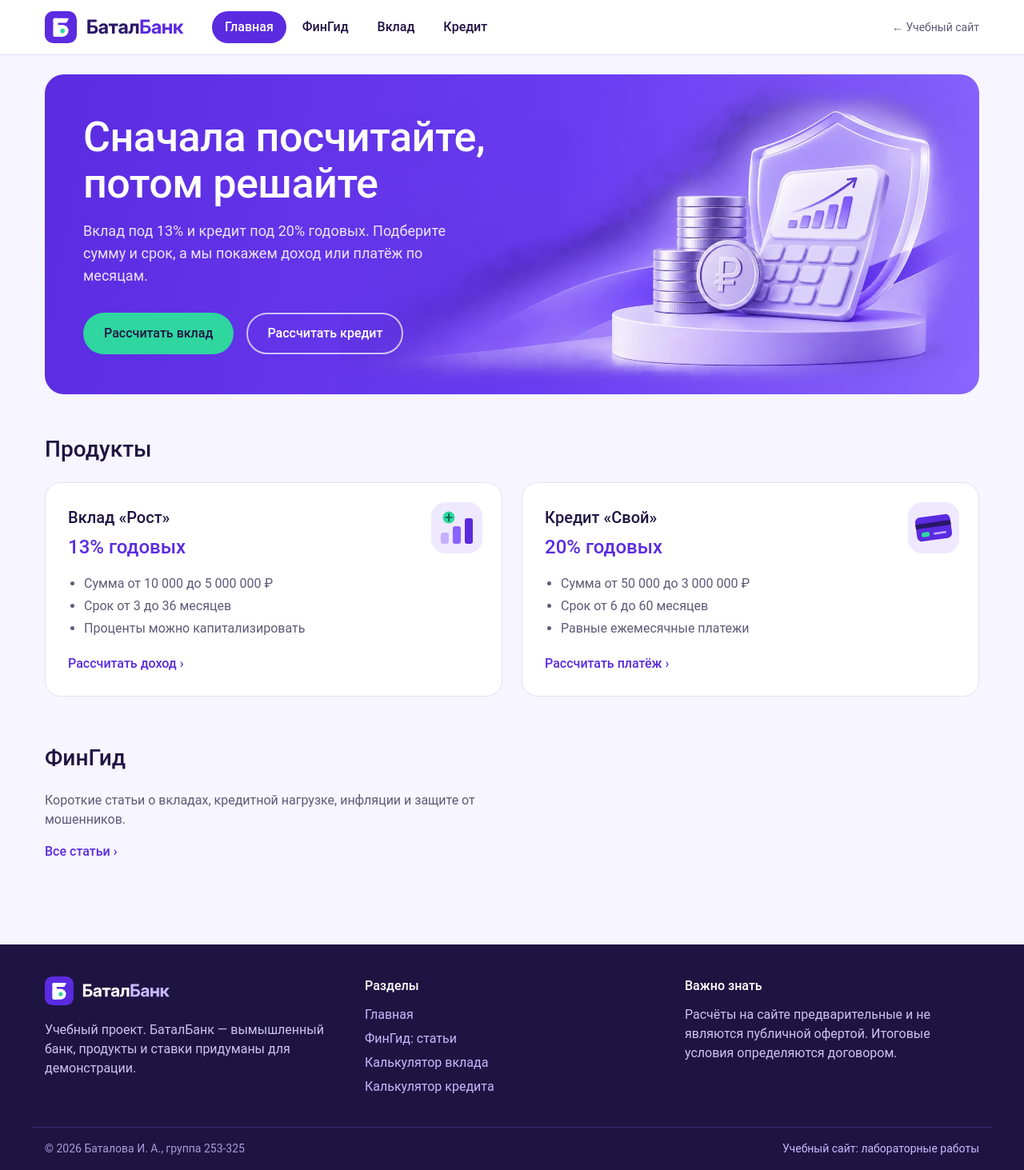
After one commit to innabatalova/server-dev-course-project, a Laravel app: page /bank in a window 1280 px wide. The commit adds this page. Shown: the whole page at 80% size. Run offline with Laravel 12, Linux system fonts and the light colour scheme; style sheets or scripts are compiled from the project's sources.

Commit message:
feat: add BatalBank layout, logo, theme and home page

```diff
--- /dev/null
+++ b/config/bank.php
@@ -0,0 +1,25 @@
+<?php
+
+// Параметры гипотетических продуктов БаталБанка.
+// Один источник правды: из этого файла берут значения и страницы, и калькуляторы.
+return [
+    'name' => 'БаталБанк',
+
+    'deposit' => [
+        'name' => 'Вклад «Рост»',
+        'rate' => 13,            // % годовых
+        'min_amount' => 10000,
+        'max_amount' => 5000000,
+        'min_term' => 3,         // месяцев
+        'max_term' => 36,
+    ],
+
+    'credit' => [
+        'name' => 'Кредит «Свой»',
+        'rate' => 20,            // % годовых
+        'min_amount' => 50000,
+        'max_amount' => 3000000,
+        'min_term' => 6,         // месяцев
+        'max_term' => 60,
+    ],
+];
--- a/resources/css/app.css
+++ b/resources/css/app.css
@@ -1,5 +1,7 @@
 @import '@fontsource/roboto/400.css';
 @import '@fontsource/roboto/500.css';
+
+@import './bank.css';
 
 /* ---------- Токены в духе Material UI ---------- */
 :root {
--- /dev/null
+++ b/resources/css/bank.css
@@ -0,0 +1,176 @@
+/* ============ БаталБанк: курсовой проект ============
+   Тема включается классом .bank на <body> и переопределяет цвета основного сайта. */
+
+.bank {
+    --primary: #5b2be0;
+    --primary-light: #8b63ff;
+    --primary-dark: #4318b8;
+    --accent: #2fd6a0;
+    --accent-dark: #1fb888;
+    --accent-ink: #0b6b4d;
+    --text: #1e1442;
+    --text-secondary: #5e5a78;
+    --bg: #f7f5ff;
+    --paper: #ffffff;
+    --divider: #e4def7;
+    --border: #c9c0e6;
+    --danger: #c62828;
+    --success: #1b7f5c;
+}
+
+.bank a { color: var(--primary); }
+.bank main { flex: 1; }
+.bank :focus-visible { outline: 3px solid var(--primary-light); outline-offset: 2px; }
+
+.skip-link {
+    position: absolute;
+    left: 1rem;
+    top: -4rem;
+    padding: 0.5rem 1rem;
+    background: var(--paper);
+    border-radius: var(--radius);
+    z-index: 200;
+}
+.skip-link:focus { top: 1rem; }
+
+/* ---------- Шапка ---------- */
+.bank-header {
+    position: sticky;
+    top: 0;
+    z-index: 100;
+    background: var(--paper);
+    border-bottom: 1px solid var(--divider);
+}
+.bank .bank-header-row {
+    display: flex;
+    align-items: center;
+    gap: 2rem;
+    min-height: 4.25rem;
+    flex-wrap: wrap;
+    padding-top: 0.5rem;
+    padding-bottom: 0.5rem;
+}
+.bank-logo { display: inline-flex; line-height: 0; }
+.bank-logo img { height: 2.5rem; width: auto; }
+.bank-nav { display: flex; gap: 0.25rem; flex-wrap: wrap; }
+.bank-nav a {
+    padding: 0.5rem 1rem;
+    border-radius: 999px;
+    color: var(--text);
+    font-weight: 500;
+    transition: background .15s, color .15s;
+}
+.bank-nav a:hover { background: #efe9ff; text-decoration: none; }
+.bank-nav a.active { background: var(--primary); color: #fff; }
+.bank-back { margin-left: auto; font-size: 0.875rem; color: var(--text-secondary) !important; }
+
+/* ---------- Кнопки и ссылки ---------- */
+.bank-btn {
+    display: inline-block;
+    padding: 0.75rem 1.5rem;
+    border: 2px solid transparent;
+    border-radius: 999px;
+    font: inherit;
+    font-weight: 500;
+    cursor: pointer;
+    transition: background .15s, border-color .15s, transform .15s;
+}
+.bank-btn:hover { text-decoration: none; transform: translateY(-1px); }
+.bank .bank-btn-primary { background: var(--primary); color: #fff; }
+.bank .bank-btn-primary:hover { background: var(--primary-dark); }
+.bank .bank-btn-accent { background: var(--accent); color: var(--text); }
+.bank .bank-btn-accent:hover { background: var(--accent-dark); }
+.bank .bank-btn-outline { border-color: rgba(255,255,255,.7); color: #fff; }
+.bank .bank-btn-outline:hover { background: rgba(255,255,255,.12); }
+.bank .bank-btn-outline-dark { border-color: var(--primary); color: var(--primary); }
+.bank .bank-btn-outline-dark:hover { background: #efe9ff; }
+.bank-link { font-weight: 500; }
+.bank-link::after { content: " ›"; }
+
+/* ---------- Главный экран ---------- */
+.bank .bank-hero-wrap { padding-top: 1.5rem; padding-bottom: 0; }
+.bank-hero {
+    display: flex;
+    align-items: center;
+    min-height: 25rem;
+    border-radius: 1.5rem;
+    color: #fff;
+    background:
+        var(--hero-image, none) right center / auto 100% no-repeat,
+        linear-gradient(100deg, #5b2be0 0%, #6a3cf0 55%, #8a66ff 100%);
+}
+.bank .bank-hero-inner { padding: 3rem; }
+.bank-hero h1 {
+    margin: 0 0 1rem;
+    max-width: 20ch;
+    font-size: clamp(2rem, 4.5vw, 3.25rem);
+    font-weight: 500;
+    line-height: 1.12;
+    letter-spacing: -0.01em;
+}
+.bank-lead { max-width: 30rem; margin: 0 0 2rem; font-size: 1.125rem; line-height: 1.55; color: #ece5ff; }
+.bank-actions { display: flex; gap: 1rem; flex-wrap: wrap; }
+
+/* ---------- Секции ---------- */
+.bank .bank-section { padding-top: 3rem; padding-bottom: 0.5rem; }
+.bank-section h2 { margin: 0 0 1.25rem; font-size: 1.75rem; font-weight: 500; }
+.bank-section-text { max-width: 40rem; margin: 0 0 1rem; color: var(--text-secondary); }
+.bank main > .container:last-child { padding-bottom: 3.5rem; }
+
+.bank-products { display: grid; grid-template-columns: repeat(auto-fit, minmax(17rem, 1fr)); gap: 1.5rem; }
+.bank-product {
+    position: relative;
+    padding: 1.75rem;
+    background: var(--paper);
+    border: 1px solid var(--divider);
+    border-radius: 1.25rem;
+}
+.bank-product-icon { position: absolute; top: 1.5rem; right: 1.5rem; width: 4rem; height: 4rem; }
+.bank-product h3, .bank-rate { padding-right: 5rem; }
+.bank-product h3 { margin: 0 0 0.25rem; font-size: 1.25rem; font-weight: 500; }
+.bank-rate { margin: 0 0 1rem; font-size: 1.5rem; font-weight: 500; color: var(--primary); }
+.bank-product ul { margin: 0 0 1.25rem; padding-left: 1.25rem; color: var(--text-secondary); }
+.bank-product li { margin-bottom: 0.25rem; }
+
+/* ---------- Подвал ---------- */
+.bank-footer { margin-top: 3rem; background: #1e1442; color: #e9e1ff; }
+.bank .bank-footer-grid {
+    display: grid;
+    grid-template-columns: repeat(auto-fit, minmax(15rem, 1fr));
+    gap: 2rem;
+    padding-top: 2.5rem;
+    padding-bottom: 2rem;
+}
+.bank-footer h3 { margin: 0 0 0.75rem; font-size: 1rem; font-weight: 500; color: #fff; }
+.bank-footer p { margin: 0; color: #cdc2f0; }
+.bank-footer-note { margin-top: 0.75rem !important; max-width: 24rem; }
+.bank-footer ul { list-style: none; margin: 0; padding: 0; }
+.bank-footer li { margin-bottom: 0.375rem; }
+.bank .bank-footer a { color: #c9b8ff; }
+.bank .bank-footer-bottom {
+    display: flex;
+    justify-content: space-between;
+    flex-wrap: wrap;
+    gap: 0.5rem;
+    padding-top: 1rem;
+    padding-bottom: 1rem;
+    font-size: 0.875rem;
+    color: #a99bd6;
+    border-top: 1px solid #3a2a7a;
+}
+
+@media (max-width: 40em) {
+    .bank .bank-header-row { gap: 0.75rem; }
+    .bank-back { margin-left: 0; }
+    .bank-hero {
+        align-items: flex-start;
+        min-height: 0;
+        background-position: center bottom, 0 0;
+        background-size: 115% auto, auto;
+    }
+    .bank .bank-hero-inner { padding: 2rem 1.25rem 13rem; }
+}
+@media (prefers-reduced-motion: reduce) {
+    .bank-btn, .bank-nav a { transition: none; }
+    .bank-btn:hover { transform: none; }
+}
--- /dev/null
+++ b/resources/views/bank/home.blade.php
@@ -0,0 +1,53 @@
+@php
+    $deposit = config('bank.deposit');
+    $credit = config('bank.credit');
+    $money = fn ($n) => number_format($n, 0, ',', ' ');
+@endphp
+<x-bank-layout>
+    <section class="container bank-hero-wrap">
+        <div class="bank-hero" style="--hero-image: url('{{ asset('images/bank/hero.webp') }}')">
+            <div class="bank-hero-inner">
+                <h1>Сначала посчитайте, потом решайте</h1>
+                <p class="bank-lead">Вклад под {{ $deposit['rate'] }}% и кредит под {{ $credit['rate'] }}% годовых. Подберите сумму и срок, а мы покажем доход или платёж по месяцам.</p>
+                <div class="bank-actions">
+                    <a class="bank-btn bank-btn-accent" href="/bank/calculator/deposit">Рассчитать вклад</a>
+                    <a class="bank-btn bank-btn-outline" href="/bank/calculator/credit">Рассчитать кредит</a>
+                </div>
+            </div>
+        </div>
+    </section>
+
+    <section class="container bank-section">
+        <h2>Продукты</h2>
+        <div class="bank-products">
+            <article class="bank-product">
+                <img class="bank-product-icon" src="{{ asset('images/bank/icon-deposit.svg') }}" alt="">
+                <h3>{{ $deposit['name'] }}</h3>
+                <p class="bank-rate">{{ $deposit['rate'] }}% годовых</p>
+                <ul>
+                    <li>Сумма от {{ $money($deposit['min_amount']) }} до {{ $money($deposit['max_amount']) }} ₽</li>
+                    <li>Срок от {{ $deposit['min_term'] }} до {{ $deposit['max_term'] }} месяцев</li>
+                    <li>Проценты можно капитализировать</li>
+                </ul>
+                <a class="bank-link" href="/bank/calculator/deposit">Рассчитать доход</a>
+            </article>
+            <article class="bank-product">
+                <img class="bank-product-icon" src="{{ asset('images/bank/icon-credit.svg') }}" alt="">
+                <h3>{{ $credit['name'] }}</h3>
+                <p class="bank-rate">{{ $credit['rate'] }}% годовых</p>
+                <ul>
+                    <li>Сумма от {{ $money($credit['min_amount']) }} до {{ $money($credit['max_amount']) }} ₽</li>
+                    <li>Срок от {{ $credit['min_term'] }} до {{ $credit['max_term'] }} месяцев</li>
+                    <li>Равные ежемесячные платежи</li>
+                </ul>
+                <a class="bank-link" href="/bank/calculator/credit">Рассчитать платёж</a>
+            </article>
+        </div>
+    </section>
+
+    <section class="container bank-section">
+        <h2>ФинГид</h2>
+        <p class="bank-section-text">Короткие статьи о вкладах, кредитной нагрузке, инфляции и защите от мошенников.</p>
+        <a class="bank-link" href="/bank/articles">Все статьи</a>
+    </section>
+</x-bank-layout>
--- /dev/null
+++ b/resources/views/components/bank-footer.blade.php
@@ -0,0 +1,25 @@
+<footer class="bank-footer">
+    <div class="container bank-footer-grid">
+        <div>
+            <img src="{{ asset('images/bank/logo-light.svg') }}" alt="БаталБанк" height="36">
+            <p class="bank-footer-note">Учебный проект. БаталБанк — вымышленный банк, продукты и ставки придуманы для демонстрации.</p>
+        </div>
+        <div>
+            <h3>Разделы</h3>
+            <ul>
+                <li><a href="/bank">Главная</a></li>
+                <li><a href="/bank/articles">ФинГид: статьи</a></li>
+                <li><a href="/bank/calculator/deposit">Калькулятор вклада</a></li>
+                <li><a href="/bank/calculator/credit">Калькулятор кредита</a></li>
+            </ul>
+        </div>
+        <div>
+            <h3>Важно знать</h3>
+            <p>Расчёты на сайте предварительные и не являются публичной офертой. Итоговые условия определяются договором.</p>
+        </div>
+    </div>
+    <div class="container bank-footer-bottom">
+        <span>© {{ date('Y') }} Баталова И. А., группа 253-325</span>
+        <a href="/">Учебный сайт: лабораторные работы</a>
+    </div>
+</footer>
--- /dev/null
+++ b/resources/views/components/bank-header.blade.php
@@ -0,0 +1,14 @@
+<header class="bank-header">
+    <div class="container bank-header-row">
+        <a href="/bank" class="bank-logo">
+            <img src="{{ asset('images/bank/logo.svg') }}" alt="БаталБанк" height="40">
+        </a>
+        <nav class="bank-nav" aria-label="Основная навигация">
+            <a href="/bank" @class(['active' => request()->is('bank')])>Главная</a>
+            <a href="/bank/articles" @class(['active' => request()->is('bank/articles*')])>ФинГид</a>
+            <a href="/bank/calculator/deposit" @class(['active' => request()->is('bank/calculator/deposit*')])>Вклад</a>
+            <a href="/bank/calculator/credit" @class(['active' => request()->is('bank/calculator/credit*')])>Кредит</a>
+        </nav>
+        <a href="/" class="bank-back">← Учебный сайт</a>
+    </div>
+</header>
--- /dev/null
+++ b/resources/views/components/bank-layout.blade.php
@@ -0,0 +1,19 @@
+@props(['title' => null])
+<!DOCTYPE html>
+<html lang="ru">
+<head>
+    <meta charset="UTF-8">
+    <meta name="viewport" content="width=device-width, initial-scale=1">
+    <title>{{ $title ? $title . ' — БаталБанк' : 'БаталБанк' }}</title>
+    <link rel="icon" type="image/svg+xml" href="{{ asset('images/bank/logo-mark.svg') }}">
+    @vite('resources/css/app.css')
+</head>
+<body class="bank">
+    <a class="skip-link" href="#content">К содержимому</a>
+    <x-bank-header />
+    <main id="content">
+        {{ $slot }}
+    </main>
+    <x-bank-footer />
+</body>
+</html>
--- a/resources/views/home.blade.php
+++ b/resources/views/home.blade.php
@@ -4,9 +4,9 @@
             <h2>Лабораторные работы</h2>
             <p>Пять работ по Laravel</p>
         </a>
-        <a class="card" href="/course">
-            <h2>Курсовой проект</h2>
-            <p>Небольшой сайт на Laravel</p>
+        <a class="card" href="/bank">
+            <h2>Курсовой проект — БаталБанк</h2>
+            <p>Сайт банка: статьи, калькуляторы вклада и кредита</p>
         </a>
     </div>
 </x-layout>
--- a/routes/web.php
+++ b/routes/web.php
@@ -9,7 +9,6 @@ use App\Http\Controllers\ArticlesController;
 
 Route::view('/', 'home');
 Route::view('/labs', 'labs.index');
-Route::view('/course', 'course');
 
 Route::view('/labs/1', 'labs.lab1.form');
 Route::get('/labs/1/headers', [Lab1Controller::class, 'headers']);
@@ -31,3 +30,6 @@ Route::get('/labs/4/hello/{name}', [Lab4Controller::class, 'hello']);
 
 Route::get('/labs/5', [ArticlesController::class, 'index']);
 Route::get('/labs/5/articles/{id}', [ArticlesController::class, 'show']);
+
+Route::view('/bank', 'bank.home');
+Route::redirect('/course', '/bank');
```
Also changed, not shown: public/images/bank/hero.webp (added), public/images/bank/icon-credit.svg (added), public/images/bank/icon-deposit.svg (added), public/images/bank/logo-light.svg (added), public/images/bank/logo-mark.svg (added), public/images/bank/logo.svg (added).
